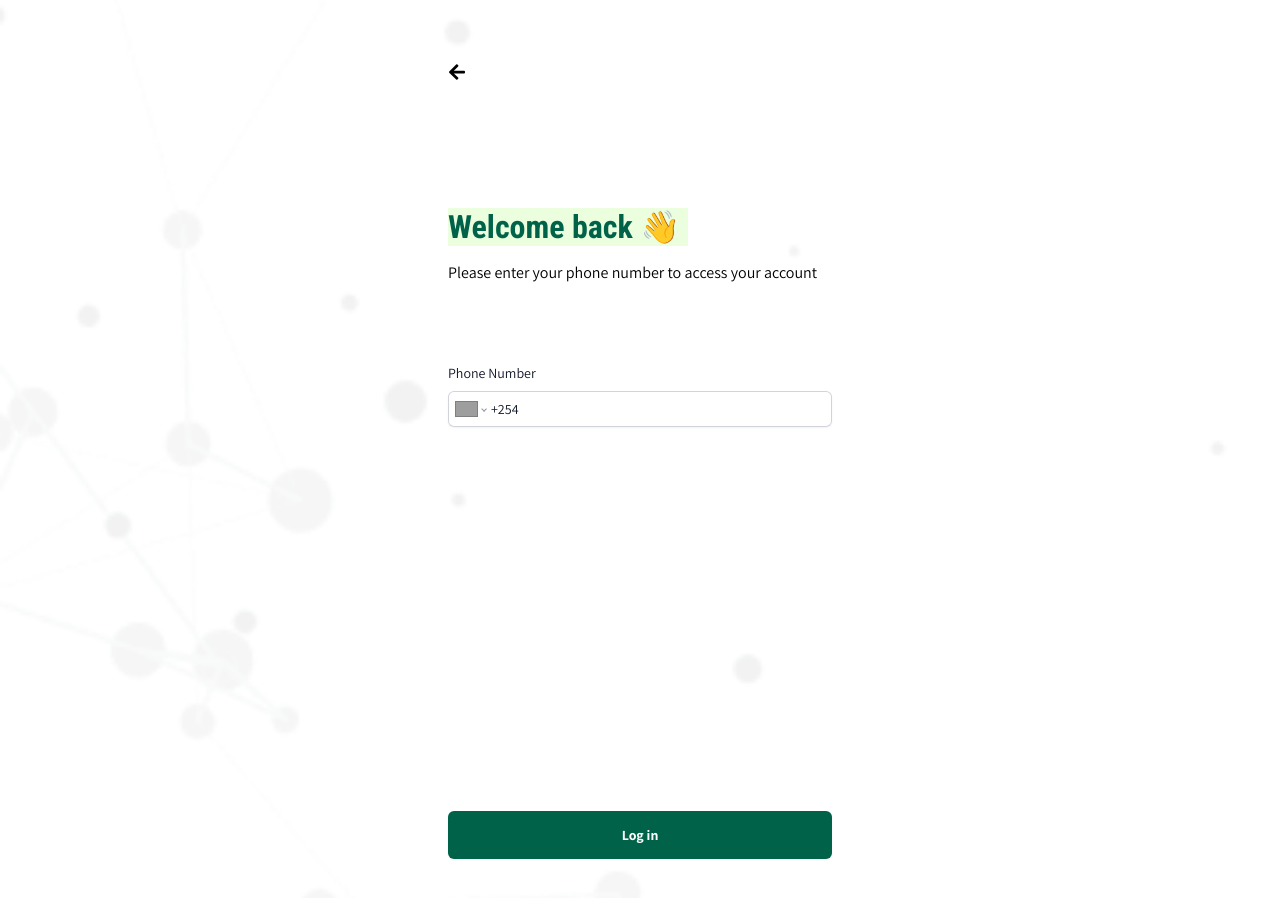
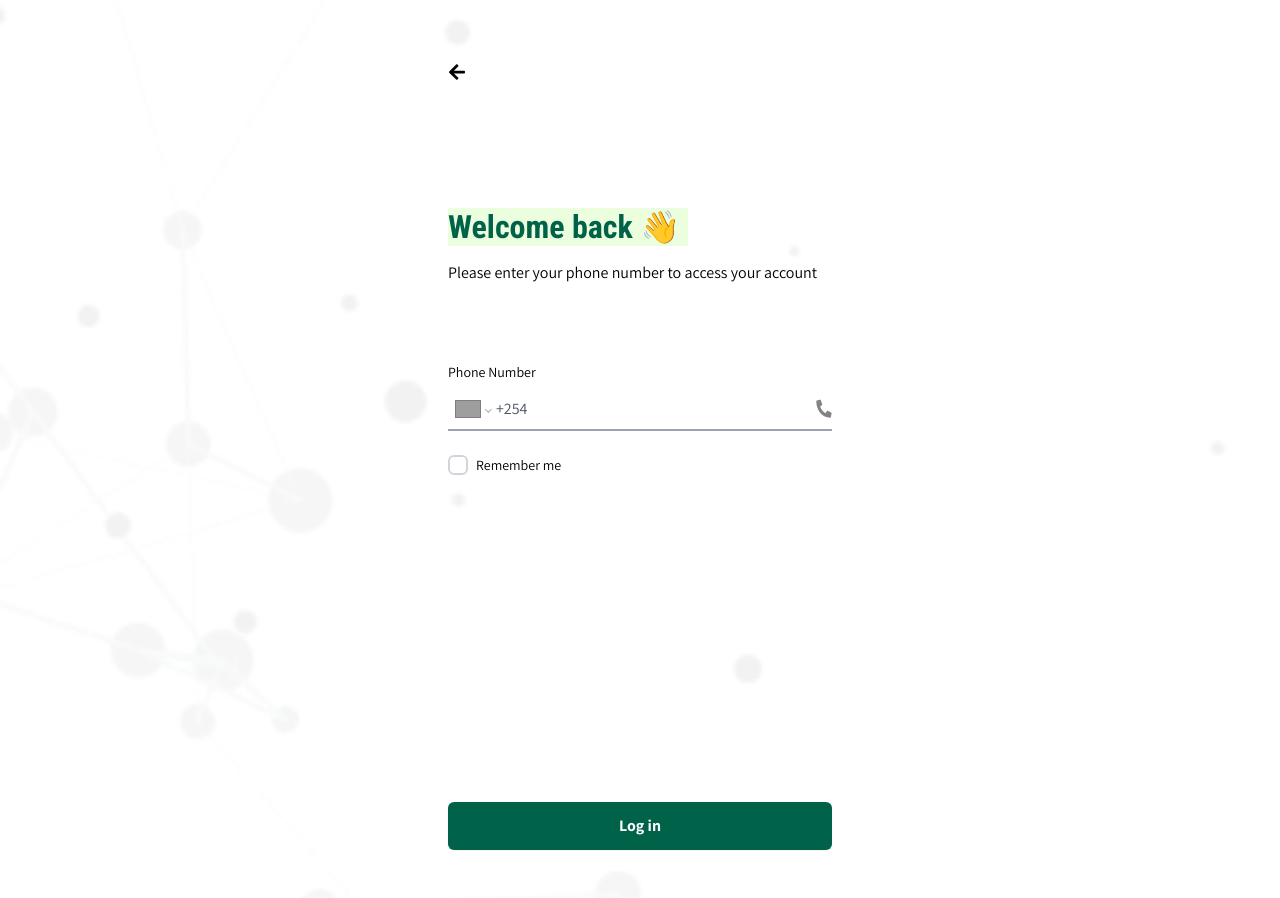
Before and after one commit to akvo/rag-doll, a Next.js app in the folder frontend/: page /login in a window 1280 px wide. Shown: the top 898 px of the page. Built offline with nearby package versions, Linux system fonts and the light colour scheme; no server answers; grey boxes are pictures that could not be loaded.

Commit message:
[#66] Update login input field style

```diff
--- a/frontend/src/app/(auth)/(with-auth-layout)/login/page.js
+++ b/frontend/src/app/(auth)/(with-auth-layout)/login/page.js
@@ -5,7 +5,7 @@ import { api } from "@/lib";
 import { Notification } from "@/components";
 import "react-phone-number-input/style.css";
 import PhoneInput, { isValidPhoneNumber } from "react-phone-number-input";
-import { ButtonLoadingIcon } from "@/utils/icons";
+import { ButtonLoadingIcon, PhoneIcon } from "@/utils/icons";
 
 const Login = () => {
   const [showNotification, setShowNotification] = useState(false);
@@ -67,13 +67,10 @@ const Login = () => {
     <div className="mt-10">
       <form className="space-y-6 mt-8 max-w-sm" onSubmit={handleSubmit}>
         <div>
-          <label
-            htmlFor="phone"
-            className="block text-sm font-medium text-gray-900 font-assistant"
-          >
+          <label htmlFor="phone" className="block">
             Phone Number
           </label>
-          <div className="mt-2">
+          <div className="mt-2 flex border-b-2 border-gray-400 items-center">
             <PhoneInput
               id="phone"
               name="phone"
@@ -83,16 +80,28 @@ const Login = () => {
               international
               defaultCountry="KE"
               initialValueFormat="international"
-              className="block w-full rounded-md border-0 py-1.5 px-2 text-gray-900 shadow-sm ring-1 ring-inset ring-gray-300 placeholder:text-gray-400 focus:ring-2 focus:ring-inset focus:ring-gray-500 sm:text-sm sm:leading-6"
+              className="block w-full p-2 text-gray-600"
             />
+            <PhoneIcon />
           </div>
+        </div>
+        <div className="mt-2">
+          <label className="inline-flex items-center cursor-pointer">
+            <input type="checkbox" className="sr-only peer" />
+            <div className="w-5 h-5 border-2 border-gray-300 rounded-md flex items-center justify-center bg-white relative peer-checked:bg-akvo-green">
+              <div className="absolute inset-0 flex items-center justify-center peer-checked:block">
+                <span className="text-white text-sm">✔</span>
+              </div>
+            </div>
+            <span className="ml-2">Remember me</span>
+          </label>
         </div>
 
         <div>
           <button
             disabled={disabled}
             type="submit"
-            className={`btn-login mt-96 flex w-full justify-center rounded-md px-3 py-2 text-sm font-semibold text-white shadow-sm focus:outline-none focus:ring-2 focus:ring-offset-2 ${
+            className={`btn-login mt-80 flex w-full justify-center rounded-md px-3 py-2 text-sm font-semibold text-white shadow-sm focus:outline-none focus:ring-2 focus:ring-offset-2 ${
               disabled
                 ? "bg-akvo-green cursor-not-allowed"
                 : "bg-akvo-green hover:bg-green-700 focus:ring-green-700"
--- a/frontend/src/app/globals.css
+++ b/frontend/src/app/globals.css
@@ -36,7 +36,7 @@ label {
   color: #000;
   font-size: 14px;
   font-style: normal;
-  font-weight: 600;
+  font-weight: 400;
   line-height: normal;
 }
 
@@ -55,4 +55,5 @@ label {
   align-items: center;
   gap: 10px;
   flex-shrink: 0;
+  font-size: 16px;
 }
--- a/frontend/tailwind.config.js
+++ b/frontend/tailwind.config.js
@@ -12,6 +12,7 @@ module.exports = {
         "akvo-green": "#006349",
       },
       textColor: {
+        "akvo-green-100": "#EBFEDE",
         "akvo-green": "#006349",
       },
     },
```
